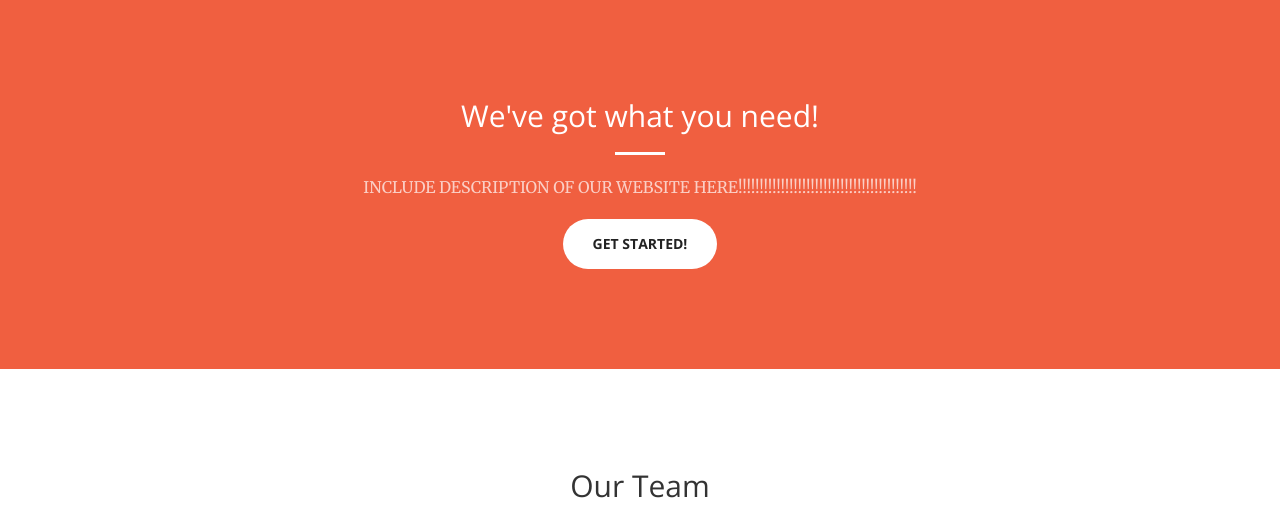
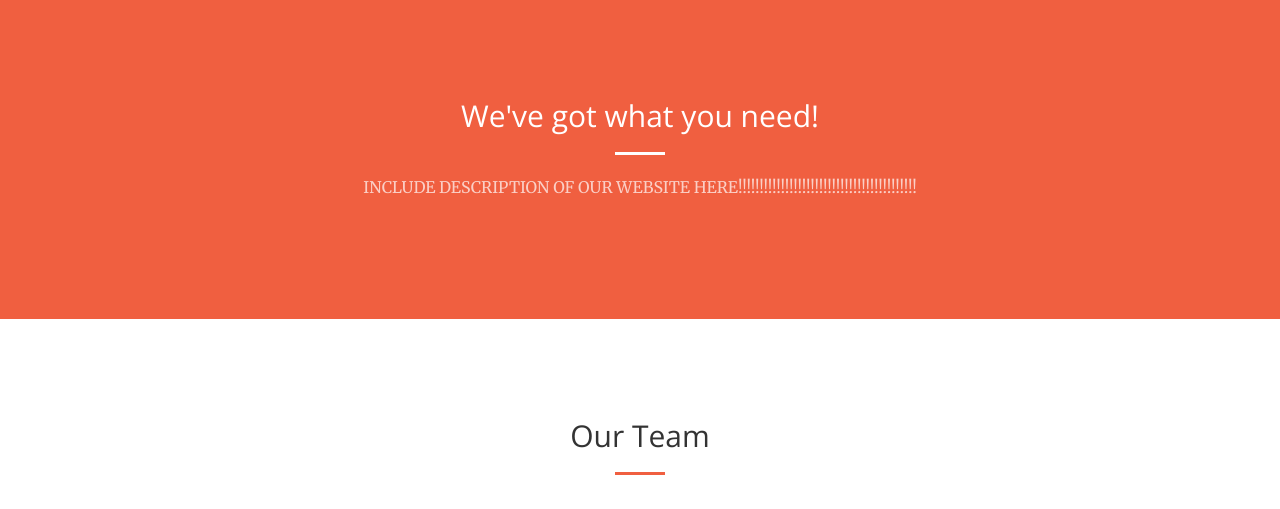
Before and after one commit to skabir8/ComfortablePotatoes, a Flask app: page /home in a window 1280 px wide. Shown: the part 801-1310 px from the top of the page. Run offline with Flask 2, Linux system fonts and the light colour scheme; a user stored in the database is signed in; parts of the project's set-up code (start-up, migrations or seed data) failed here and were passed over; some libraries are stand-ins or nearby versions.

Commit message:
small edits

```diff
--- a/app.py
+++ b/app.py
@@ -43,9 +43,9 @@ def auth():
     else:
         info = userLogin(request.form['user'], request.form['pass'])
         lmsg=info[1]
-        if(info[0]=='True'):
+        if(info[0]):
             session['user']=request.form['user']
-            return redirect("/test")
+            return redirect("/stats")
         else:
             session['lmsg'] = [False, lmsg]
             return redirect("/home#login")
--- a/templates/basic.html
+++ b/templates/basic.html
@@ -50,17 +50,17 @@
             <div class="collapse navbar-collapse" id="bs-example-navbar-collapse-1">
                 <ul class="nav navbar-nav navbar-right">
                     <li>
-                        <a class="page-scroll" href="/#about">About</a>
+                        <a class="page-scroll" href="/home#about">About</a>
                     </li>
 		    {% if 'user' not in session %}
                     <li>
-                        <a class="page-scroll" href="/#login">Login</a>
+                        <a class="page-scroll" href="/home#login">Login</a>
                     </li>
                     <li>
-                        <a class="page-scroll" href="/#register">Register</a>
+                        <a class="page-scroll" href="/home#register">Register</a>
                     </li>
                     <li>
-                        <a class="page-scroll" href="/#team">Our Team</a>
+                        <a class="page-scroll" href="/home#team">Our Team</a>
                     </li>
 		    {% else %}
 		    <li>
--- a/templates/home.html
+++ b/templates/home.html
@@ -19,7 +19,9 @@
                   <h2 class="section-heading">We've got what you need!</h2>
                   <hr class="light">
                   <p class="text-faded">INCLUDE DESCRIPTION OF OUR WEBSITE HERE!!!!!!!!!!!!!!!!!!!!!!!!!!!!!!!!!!!!!!!!!!</p>
+		  {% if 'user' not in session %}
                   <a href="#login" class="page-scroll btn btn-default btn-xl sr-button">Get Started!</a>
+		  {% endif %}
                 </div>
     </div>
   </div>
--- a/utils/auth.py
+++ b/utils/auth.py
@@ -51,5 +51,3 @@ def userLogin(user, password):
 
 def special(user):
     return any((ord(char)<48 or (ord(char)>57 and ord(char)<65) or (ord(char)>90 and ord(char)<97) or ord(char)>123) for char in user)
-
-print userLogin('jodfgrdan','jorfgdfdan1234')
```
Also changed, not shown: data/users.db.
